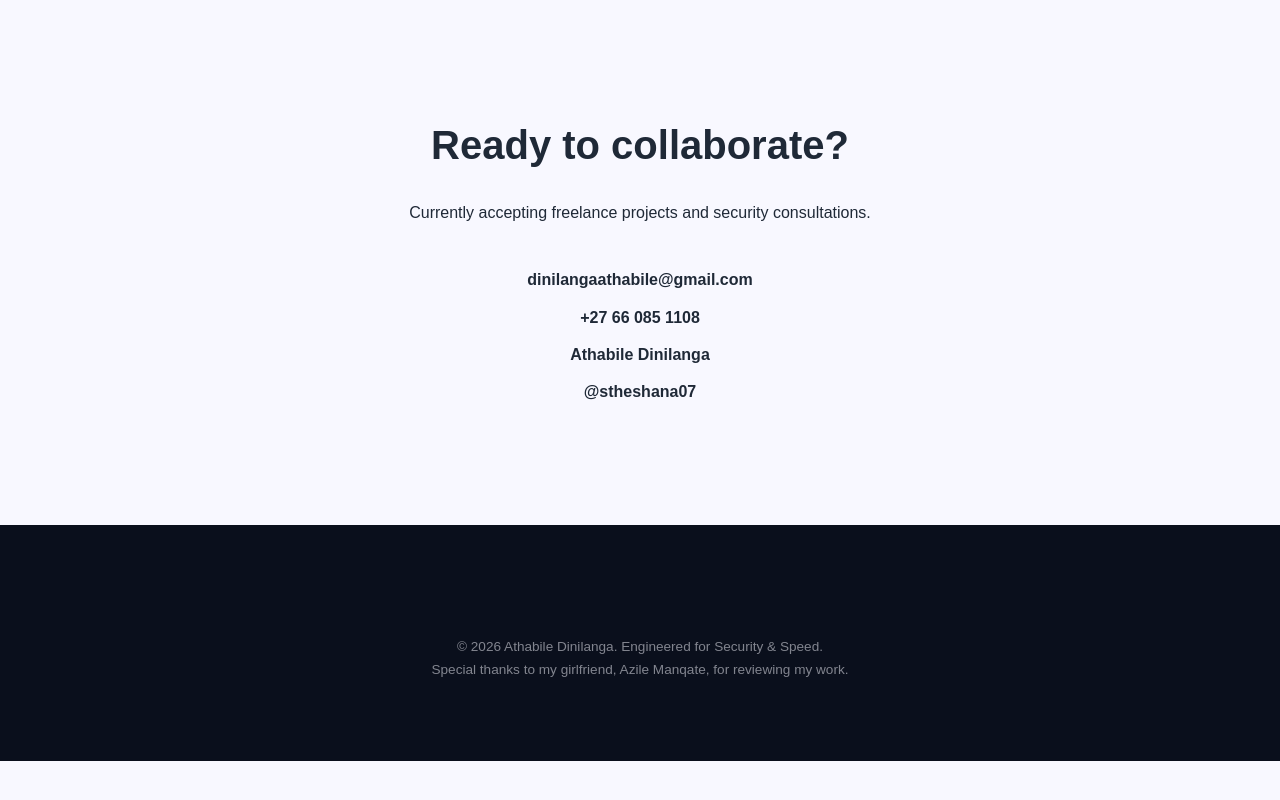
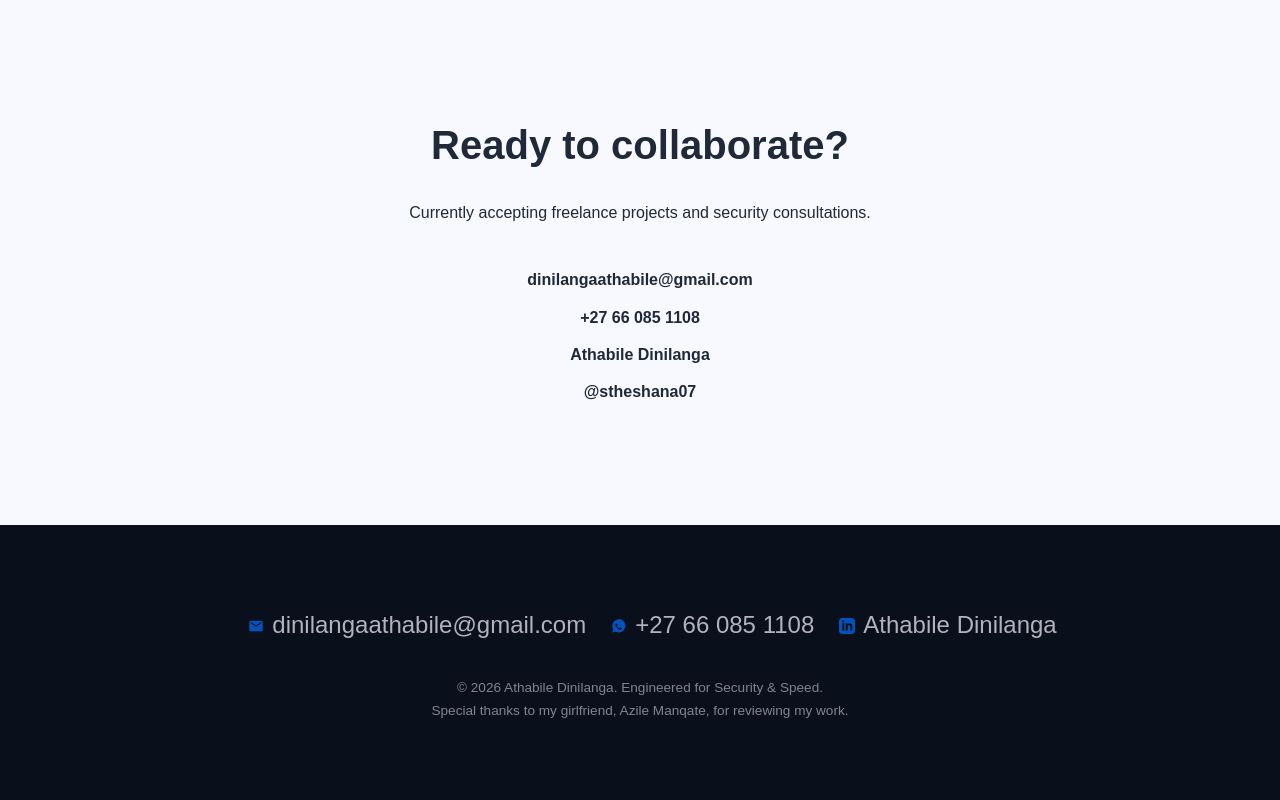
Before and after one commit to StheshHackers/portfolio, a React (Vite) app: page / in a window 1280 px wide. Shown: the part 4848-5648 px from the top of the page. Before the commit the page ends 5609 px from the top, so only its background shows below. Built offline with nearby package versions, Linux system fonts and the light colour scheme.

Commit message:
Update App.jsx

```diff
--- a/src/App.jsx
+++ b/src/App.jsx
@@ -517,8 +517,8 @@ function App() {
         <div style={{ display: "inline-flex", flexDirection: "column", gap: "10px", fontWeight: 600 }} className="contact-info">
           <span><i className="fas fa-envelope" style={{ color: "var(--electric-blue)" }}></i> dinilangaathabile@gmail.com</span>
           <span><i className="fab fa-whatsapp" style={{ color: "var(--electric-blue)" }}></i> +27 66 085 1108</span>
-          <span><i className="fab fa-linkedin" style={{ color: "var(--electric-blue)" }}></i> Athabile Dinilanga</span>
-           <span><i className="fab fa-tiktok" style={{ color: "var(--electric-blue)" }}></i> @stheshana07</span>
+          <span><i className="fab fa-linkedin" style={{ color: "var(--electric-blue)" }}></i>Athabile Dinilanga</span>
+          <span><i className="fab fa-tiktok" style={{ color: "var(--electric-blue)" }}></i> @stheshana07</span>
         </div>
       </section>
 
@@ -526,8 +526,19 @@ function App() {
       <footer>
         <div className="social-links">
           <a href="https://github.com/stheshana07" target="_blank" rel="noreferrer"><i className="fab fa-github"></i></a>
-          <a href="https://tiktok.com/@stheshana07" target="_blank" rel="noreferrer"><i className="fab fa-tiktok"></i></a>
-          <a href="https://za.linkedin.com/in/athabile-dinilanga-744309377" target="_blank" rel="noreferrer"><i className="fab fa-linkedin"></i></a>
+          <span><a href="mailto:dinilangaathabile@gmail.com" style={contactStyle}><svg style={svgStyle} viewBox="0 0 24 24"><path d="M20 4H4c-1.1 0-1.99.9-1.99 2L2 18c0 1.1.9 2 2 2h16c1.1 0 2-.9 2-2V6c0-1.1-.9-2-2-2zm0 4l-8 5-8-5V6l8 5 8-5v2z"/></svg>dinilangaathabile@gmail.com</a></span>
+          <span>
+            <a href="https://wa.me" target="_blank" rel="noopener noreferrer" style={contactStyle}>
+              <svg style={svgStyle} viewBox="0 0 24 24"><path d="M12.012 2c-5.508 0-9.988 4.479-9.988 9.987 0 1.763.461 3.42 1.264 4.873l-1.341 4.896 5.012-1.315c1.4.764 2.99 1.17 4.654 1.17 5.507 0 9.987-4.479 9.987-9.988 0-5.508-4.48-9.987-9.987-9.987zm4.366 14.19c-.244.688-1.211 1.25-1.664 1.293-.414.04-1.134.225-3.08-.553-2.483-.993-4.068-3.522-4.193-3.687-.123-.165-1.01-1.343-1.01-2.562 0-1.218.636-1.82.862-2.066.224-.247.49-.307.653-.307.164 0 .327.002.47.009.15.006.353-.058.552.423.205.492.697 1.702.757 1.826.06.124.1.267.018.434-.082.165-.123.267-.245.41-.122.144-.256.32-.366.43-.122.12-.25.253-.108.496.143.243.633 1.042 1.357 1.687.933.83 1.72 1.085 1.964 1.207.243.123.385.103.53-.06.143-.164.61-.71.774-.954.162-.244.327-.204.55-.122.224.081 1.423.67 1.668.793.244.122.408.183.47.288.06.106.06.61-.184 1.298z"/></svg>
+              +27 66 085 1108
+            </a>
+          </span>
+          <span>
+            <a href="https://za.linkedin.com/in/athabile-dinilanga-744309377" target="_blank" rel="noopener noreferrer" style={contactStyle}>
+              <svg style={svgStyle} viewBox="0 0 24 24"><path d="M19 0h-14c-2.761 0-5 2.239-5 5v14c0 2.761 2.239 5 5 5h14c2.762 0 5-2.239 5-5v-14c0-2.761-2.238-5-5-5zm-11 19h-3v-11h3v11zm-1.5-12.268c-.966 0-1.75-.779-1.75-1.75s.784-1.75 1.75-1.75 1.75.779 1.75 1.75-.784 1.75-1.75 1.75zm13.5 12.268h-3v-5.604c0-3.368-4-3.113-4 0v5.604h-3v-11h3v1.765c1.396-2.586 7-2.777 7 2.476v6.759z"/></svg>
+                Athabile Dinilanga
+            </a>
+          </span>
         </div>
         <p style={{ opacity: 0.5, fontSize: "0.85rem" }}>© 2026 Athabile Dinilanga. Engineered for Security & Speed.</p>
         <p style={{ opacity: 0.5, fontSize: "0.85rem" }}>Special thanks to my girlfriend, Azile Manqate, for reviewing my work.</p>
@@ -536,4 +547,18 @@ function App() {
   );
 }
 
+const contactStyle = {
+  display: 'inline-flex',
+  alignItems: 'center',
+  gap: '8px',
+  color: 'inherit',
+  textDecoration: 'none'
+};
+
+const svgStyle = {
+  width: '16px',
+  height: '16px',
+  fill: 'var(--electric-blue)'
+};
+
 export default App;
```
